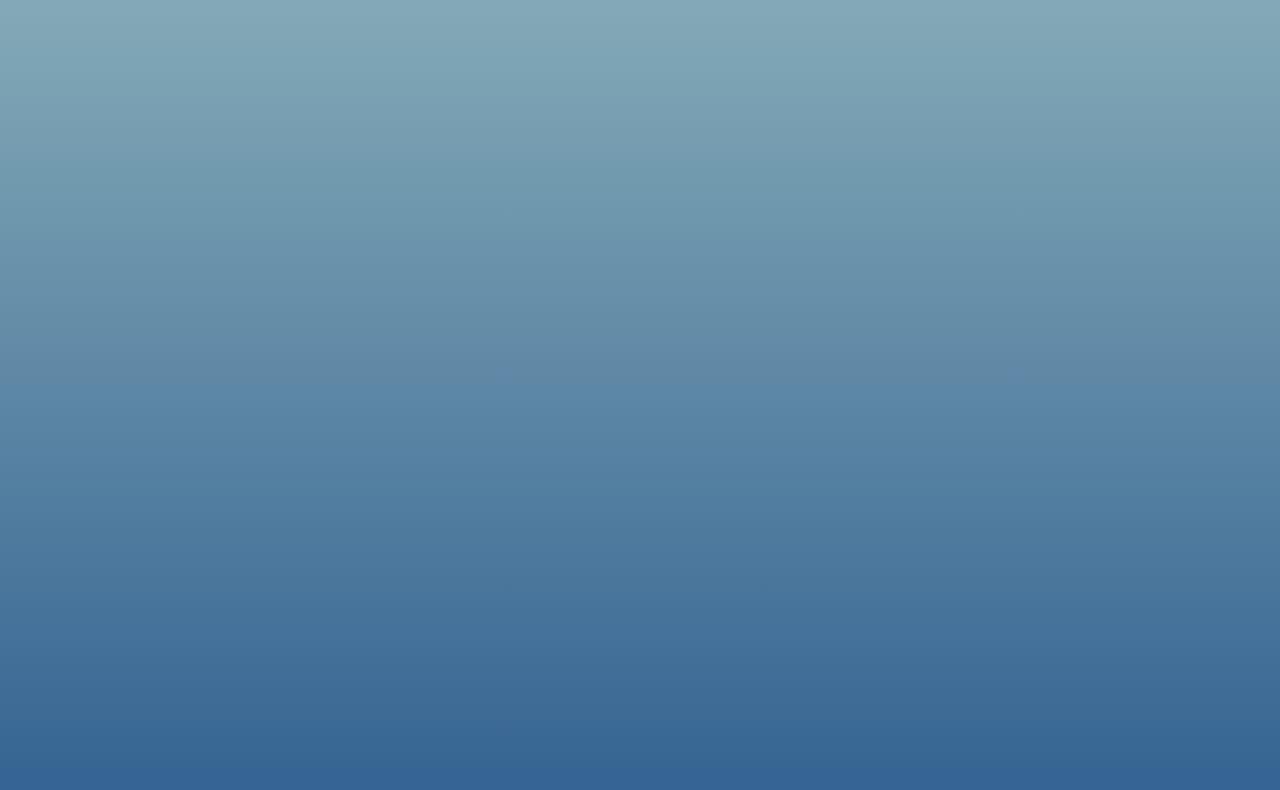
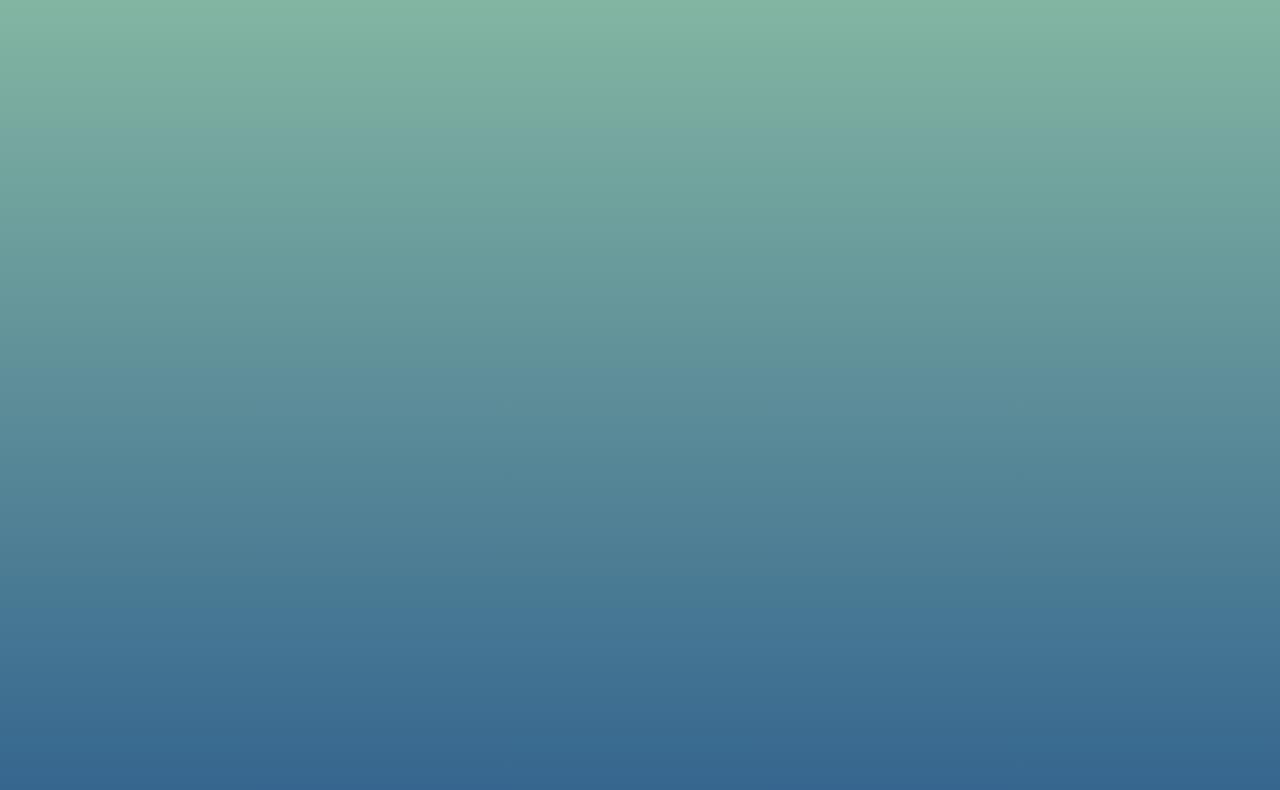
Before and after one commit to AmineHLub/Capstone-1, a website: page index.html in a window 1280 px wide. Shown: the part 98-888 px from the top of the page. Drawn offline with Linux system fonts and the light colour scheme.

Commit message:
changed color of body gradiant to be more green'ish

```diff
--- a/css/Main-body.css
+++ b/css/Main-body.css
@@ -6,7 +6,7 @@ body {
   margin-top: 40px;
   height: 1000px;
   width: 100%;
-  background: linear-gradient(to bottom, #407c8fa2 0%, #23538a 100%);
+  background: linear-gradient(to bottom, #408f6ea2 0%, #23538a 100%);
 }
 
 @media (min-width: 768px) {
```
